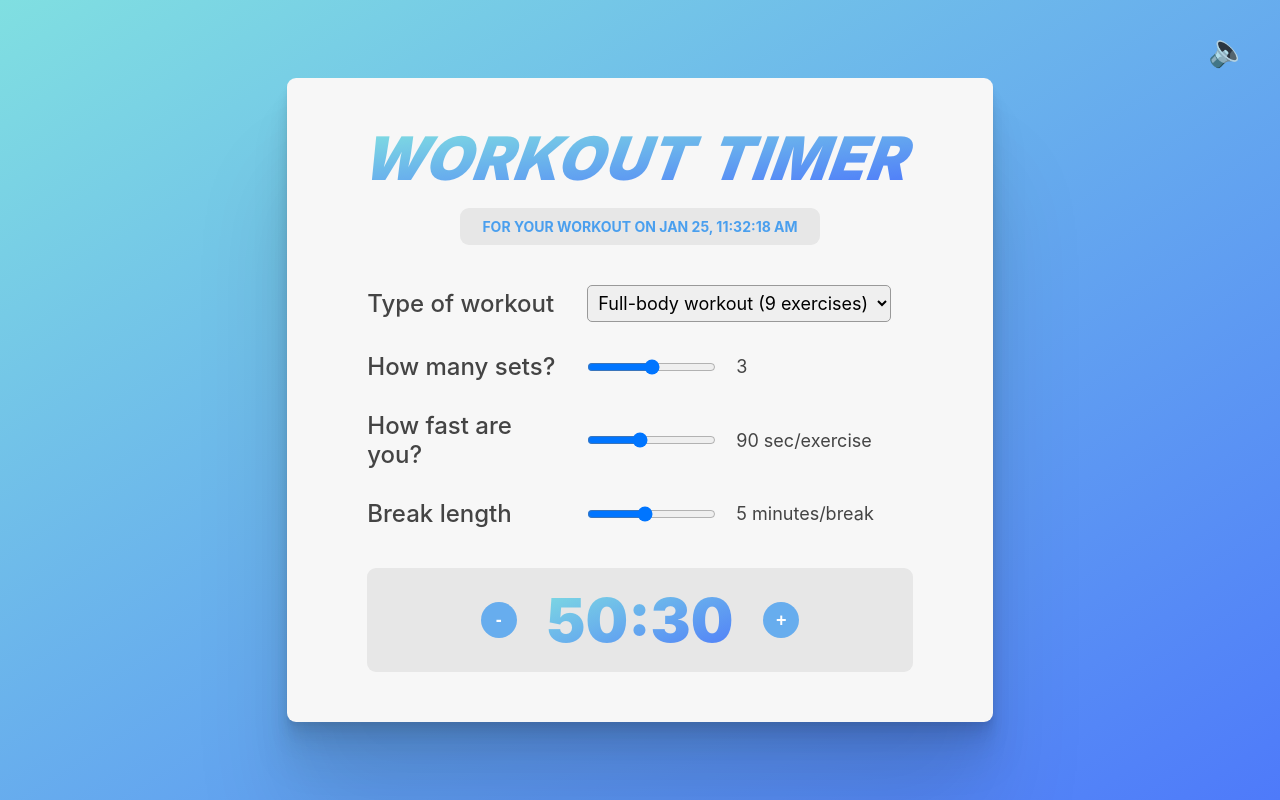
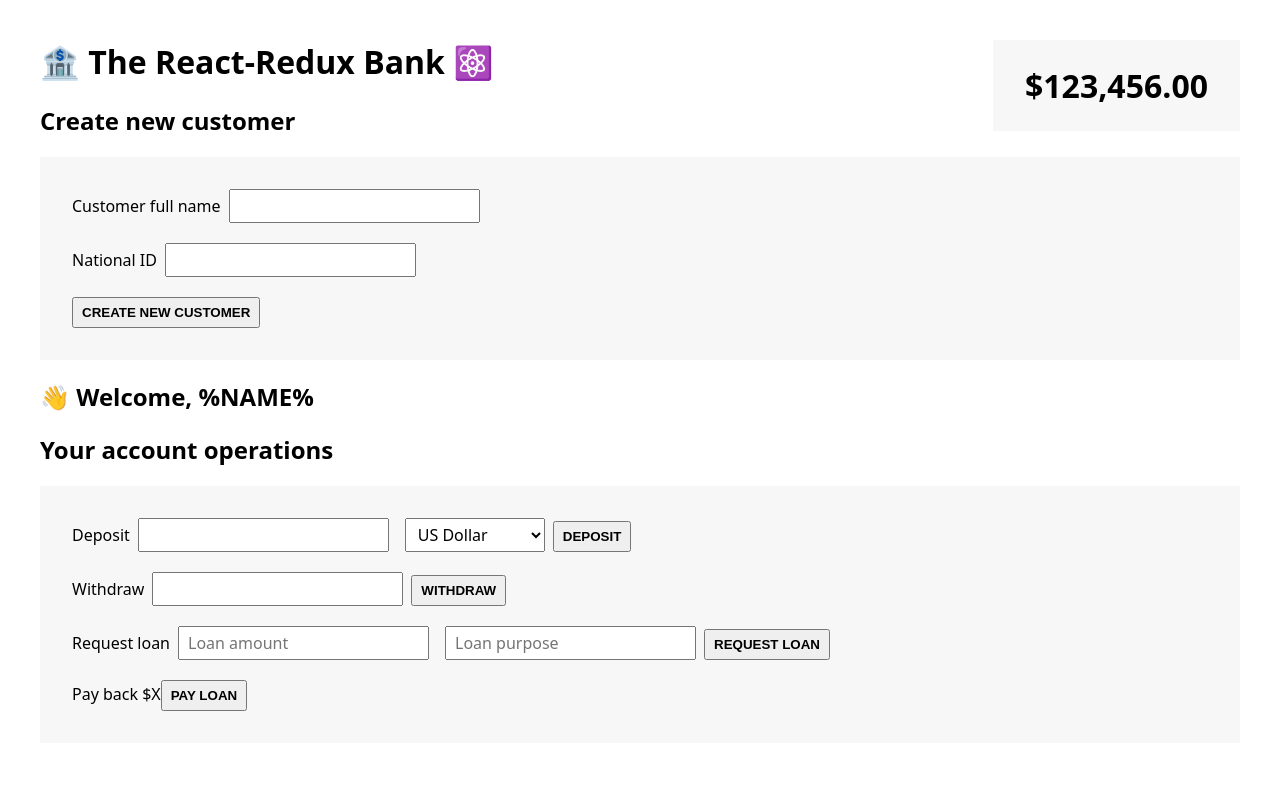
Before and after one commit to mushroom18/ReactCourse, a React (Vite) app: page / in a window 1280 px wide. Built offline with nearby package versions, Linux system fonts and the light colour scheme.

Commit message:
start to learn redux

```diff
--- a/index.html
+++ b/index.html
@@ -7,6 +7,6 @@
   </head>
   <body>
     <div id="root"></div>
-    <script type="module" src="src/11-workout-timer/main.jsx"></script>
+    <script type="module" src="src/12-redux-intro/main.jsx"></script>
   </body>
 </html>
--- /dev/null
+++ b/src/12-redux-intro/AccountOperations.jsx
@@ -0,0 +1,78 @@
+import { useState } from "react";
+
+function AccountOperations() {
+  const [depositAmount, setDepositAmount] = useState("");
+  const [withdrawalAmount, setWithdrawalAmount] = useState("");
+  const [loanAmount, setLoanAmount] = useState("");
+  const [loanPurpose, setLoanPurpose] = useState("");
+  const [currency, setCurrency] = useState("USD");
+
+  function handleDeposit() {}
+
+  function handleWithdrawal() {}
+
+  function handleRequestLoan() {}
+
+  function handlePayLoan() {}
+
+  return (
+    <div>
+      <h2>Your account operations</h2>
+      <div className="inputs">
+        <div>
+          <label>Deposit</label>
+          <input
+            type="number"
+            value={depositAmount}
+            onChange={(e) => setDepositAmount(+e.target.value)}
+          />
+          <select
+            value={currency}
+            onChange={(e) => setCurrency(e.target.value)}
+          >
+            <option value="USD">US Dollar</option>
+            <option value="EUR">Euro</option>
+            <option value="GBP">British Pound</option>
+          </select>
+
+          <button onClick={handleDeposit}>Deposit {depositAmount}</button>
+        </div>
+
+        <div>
+          <label>Withdraw</label>
+          <input
+            type="number"
+            value={withdrawalAmount}
+            onChange={(e) => setWithdrawalAmount(+e.target.value)}
+          />
+          <button onClick={handleWithdrawal}>
+            Withdraw {withdrawalAmount}
+          </button>
+        </div>
+
+        <div>
+          <label>Request loan</label>
+          <input
+            type="number"
+            value={loanAmount}
+            onChange={(e) => setLoanAmount(+e.target.value)}
+            placeholder="Loan amount"
+          />
+          <input
+            value={loanPurpose}
+            onChange={(e) => setLoanPurpose(e.target.value)}
+            placeholder="Loan purpose"
+          />
+          <button onClick={handleRequestLoan}>Request loan</button>
+        </div>
+
+        <div>
+          <span>Pay back $X</span>
+          <button onClick={handlePayLoan}>Pay loan</button>
+        </div>
+      </div>
+    </div>
+  );
+}
+
+export default AccountOperations;
--- /dev/null
+++ b/src/12-redux-intro/App.jsx
@@ -0,0 +1,18 @@
+import CreateCustomer from "./CreateCustomer";
+import Customer from "./Customer";
+import AccountOperations from "./AccountOperations";
+import BalanceDisplay from "./BalanceDisplay";
+
+function App() {
+  return (
+    <div>
+      <h1>🏦 The React-Redux Bank ⚛️</h1>
+      <CreateCustomer />
+      <Customer />
+      <AccountOperations />
+      <BalanceDisplay />
+    </div>
+  );
+}
+
+export default App;
--- /dev/null
+++ b/src/12-redux-intro/BalanceDisplay.jsx
@@ -0,0 +1,12 @@
+function formatCurrency(value) {
+  return new Intl.NumberFormat("en", {
+    style: "currency",
+    currency: "USD",
+  }).format(value);
+}
+
+function BalanceDisplay() {
+  return <div className="balance">{formatCurrency(123456)}</div>;
+}
+
+export default BalanceDisplay;
--- /dev/null
+++ b/src/12-redux-intro/CreateCustomer.jsx
@@ -0,0 +1,33 @@
+import { useState } from "react";
+
+function Customer() {
+  const [fullName, setFullName] = useState("");
+  const [nationalId, setNationalId] = useState("");
+
+  function handleClick() {}
+
+  return (
+    <div>
+      <h2>Create new customer</h2>
+      <div className="inputs">
+        <div>
+          <label>Customer full name</label>
+          <input
+            value={fullName}
+            onChange={(e) => setFullName(e.target.value)}
+          />
+        </div>
+        <div>
+          <label>National ID</label>
+          <input
+            value={nationalId}
+            onChange={(e) => setNationalId(e.target.value)}
+          />
+        </div>
+        <button onClick={handleClick}>Create new customer</button>
+      </div>
+    </div>
+  );
+}
+
+export default Customer;
--- /dev/null
+++ b/src/12-redux-intro/Customer.jsx
@@ -0,0 +1,5 @@
+function Customer() {
+  return <h2>👋 Welcome, %NAME%</h2>;
+}
+
+export default Customer;
--- /dev/null
+++ b/src/12-redux-intro/index.css
@@ -0,0 +1,40 @@
+body {
+  font-family: system-ui, -apple-system, BlinkMacSystemFont, 'Segoe UI', Roboto,
+    Oxygen, Ubuntu, Cantarell, 'Open Sans', 'Helvetica Neue', sans-serif;
+  margin: 40px;
+}
+
+input,
+select {
+  margin: 0 8px;
+  padding: 4px 8px;
+  font: inherit;
+}
+
+button {
+  text-transform: uppercase;
+  font-weight: bold;
+  padding: 6px 8px;
+  cursor: pointer;
+}
+
+.inputs {
+  background-color: #f7f7f7;
+  padding: 32px;
+}
+
+.inputs > * + * {
+  margin-top: 20px;
+}
+
+.balance {
+  position: absolute;
+  top: 40px;
+  right: 40px;
+  background-color: #f7f7f7;
+  padding: 24px 32px;
+  font-weight: bold;
+  font-size: 32px;
+  min-width: 180px;
+  text-align: center;
+}
--- /dev/null
+++ b/src/12-redux-intro/main.jsx
@@ -0,0 +1,11 @@
+import React from "react";
+import ReactDOM from "react-dom/client";
+import "./index.css";
+import App from "./App";
+
+const root = ReactDOM.createRoot(document.getElementById("root"));
+root.render(
+  <React.StrictMode>
+    <App />
+  </React.StrictMode>
+);
```
Also changed, not shown: src/12-redux-intro/store.jsx (added).
